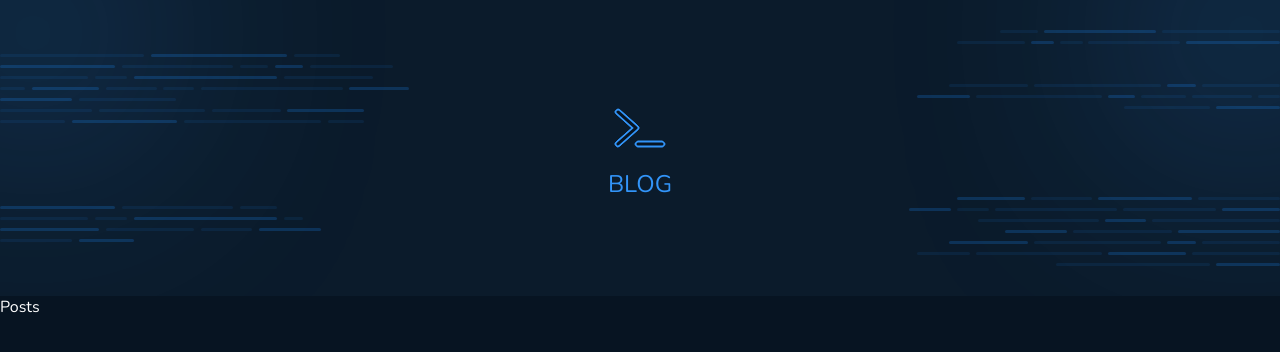
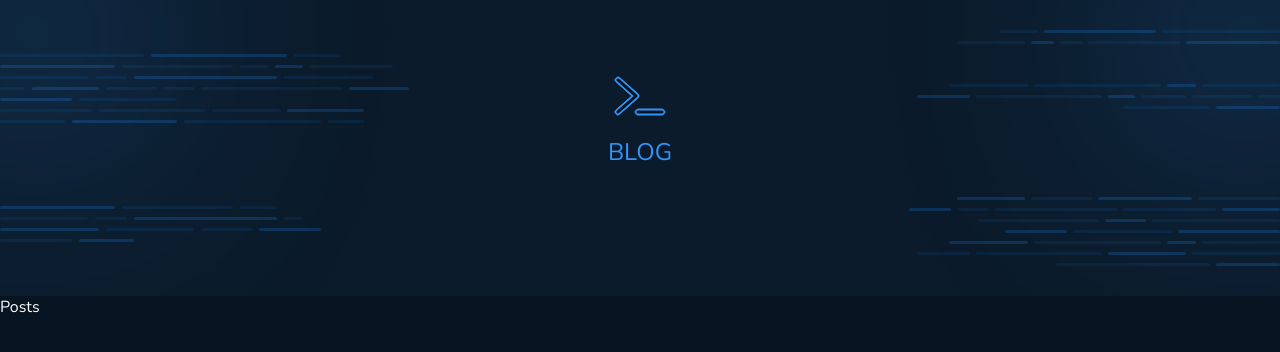
Before and after one commit to gabrielcaputo/blog, a React (Vite) app: page / in a window 1280 px wide. Shown: the top 352 px of the page. Built offline with nearby package versions, Linux system fonts and the light colour scheme.

Commit message:
Corrige css do header

```diff
--- a/src/components/Header/styles.ts
+++ b/src/components/Header/styles.ts
@@ -3,7 +3,6 @@ import styled, { css } from "styled-components";
 export const HeaderContainer = styled.header`${s => css`
   display: flex;
   width: 100vw;
-  height: 18.5rem;
   overflow: hidden;
   justify-content: center;
   align-items: center;
@@ -13,6 +12,7 @@ export const HeaderContainer = styled.header`${s => css`
   text-transform: uppercase;
   position: relative;
   gap: 0.5rem;
+  padding: 4rem 0 8rem;
   background:
     url('/images/header-effect-left.svg') no-repeat 0 50%,
     url('/images/header-effect-right.svg') no-repeat 100% 50%,
@@ -23,12 +23,17 @@ export const HeaderContainer = styled.header`${s => css`
   }
 
   @media screen and (max-width: 960px) {
-    height: 10rem;
+    padding: 2rem 0 4rem;
     font-size: 1rem;
+    background-size: 40vw;
 
     svg {
       font-size: 2rem;
     }
+  }
+
+  @media screen and (max-width: 600px) {
+    background-size: 50vw;
   }
 
   &::before,
```
